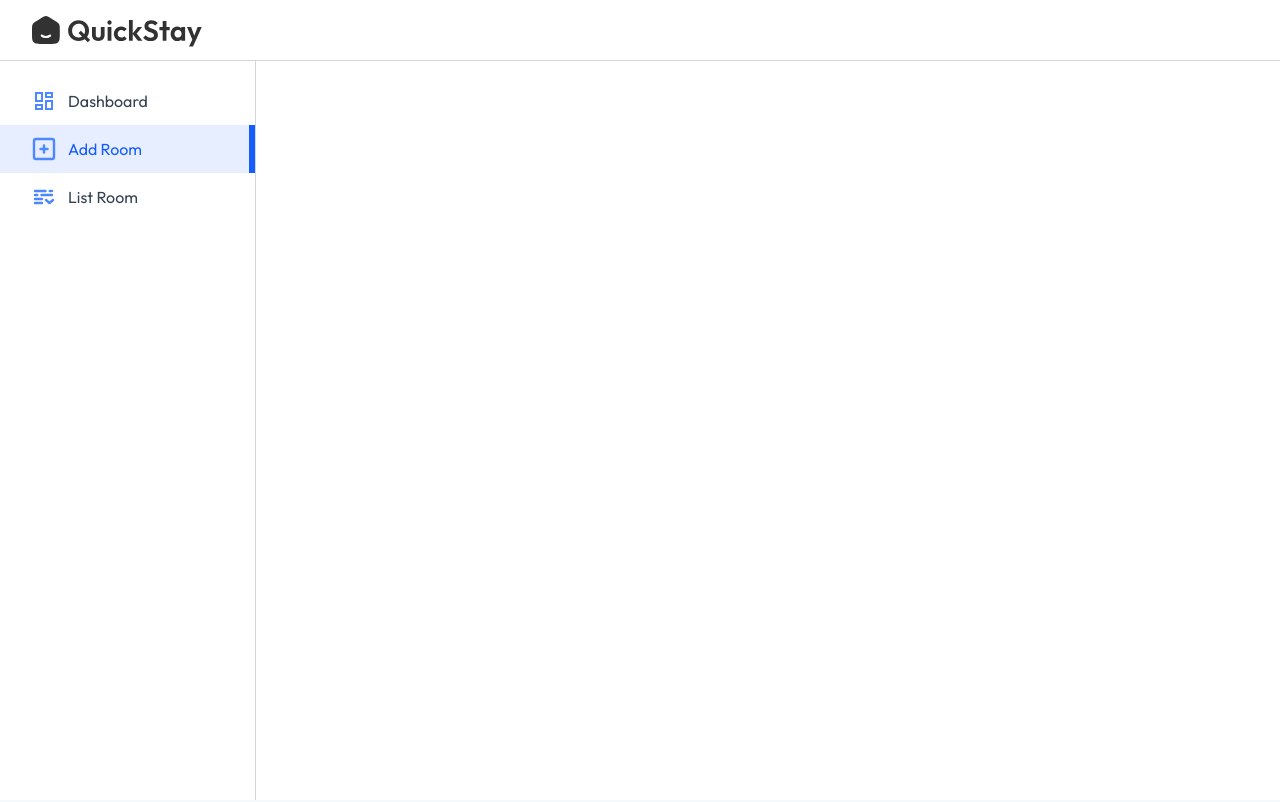
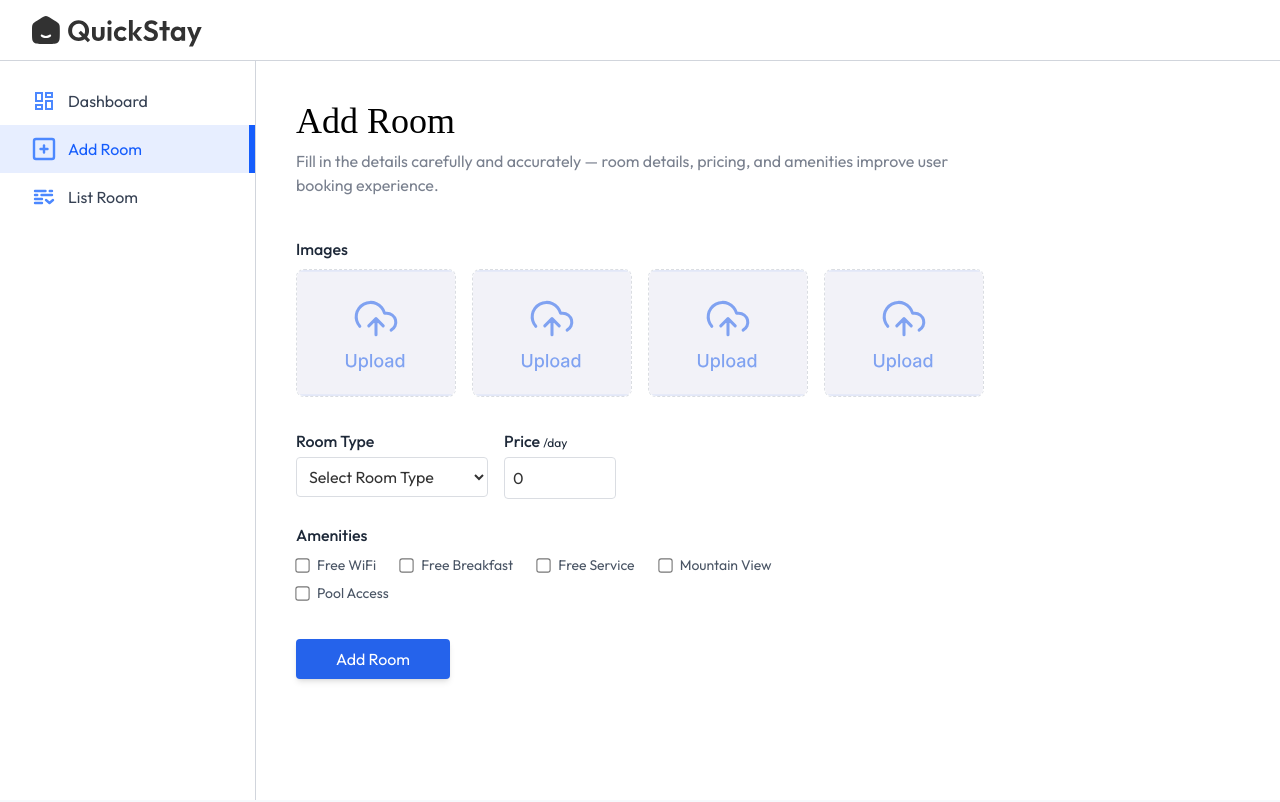
Before and after one commit to rameshwar8767/Mern-Hotel-Booking-Website, a React (Vite) app in the folder frontend/: page /owner/add-room in a window 1280 px wide. Shown: the top 802 px of the page. Built offline with nearby package versions, Linux system fonts and the light colour scheme; no server answers; a web font is replaced by a local one.

Commit message:
Add AddRoom and Dashboard components: implement room addition form with image upload, room type selection, pricing, and amenities; enhance dashboard with summary cards and recent bookings table

```diff
--- a/frontend/src/pages/hotelOwner/AddRoom.jsx
+++ b/frontend/src/pages/hotelOwner/AddRoom.jsx
@@ -1,10 +1,123 @@
-import React from 'react'
+import React, { useState } from 'react'
+import Title from '../../components/Title'
+import { assets } from '../../assets/assets'
 
 const AddRoom = () => {
+  const [images, setImages] = useState({
+    1: null,
+    2: null,
+    3: null,
+    4: null,
+  })
+
+  const [inputs, setInputs] = useState({
+    roomType: '',
+    pricePerDay: 0,
+    amenities: {
+      'Free WiFi': false,
+      'Free Breakfast': false,
+      'Free Service': false,
+      'Mountain View': false,
+      'Pool Access': false,
+    },
+  })
+
   return (
-    <div>
+    <form className="animate-fadeIn transition-all duration-300 ease-in-out">
+      <Title
+        align="left"
+        font="outfit"
+        title="Add Room"
+        subTitle="Fill in the details carefully and accurately — room details, pricing, and amenities improve user booking experience."
+      />
 
-    </div>
+      {/* Upload Area For Images */}
+      <p className="text-gray-800 font-medium mt-10">Images</p>
+      <div className="grid grid-cols-2 sm:flex gap-4 my-2 flex-wrap">
+        {Object.keys(images).map((key) => (
+          <label htmlFor={`roomImage${key}`} key={key} className="cursor-pointer hover:scale-105 transition-transform">
+            <img
+              className="h-32 w-40 object-cover border border-dashed border-gray-300 rounded-lg opacity-80 hover:opacity-100"
+              src={images[key] ? URL.createObjectURL(images[key]) : assets.uploadArea}
+              alt={`room-${key}`}
+            />
+            <input
+              type="file"
+              accept="image/*"
+              id={`roomImage${key}`}
+              hidden
+              onChange={(e) => setImages({ ...images, [key]: e.target.files[0] })}
+            />
+          </label>
+        ))}
+      </div>
+
+      <div className="w-full flex max-sm:flex-col sm:gap-4 mt-4">
+        <div className="flex-1 max-w-48">
+          <p className="text-gray-800 font-medium mt-4">Room Type</p>
+          <select
+            value={inputs.roomType}
+            onChange={(e) => setInputs({ ...inputs, roomType: e.target.value })}
+            className="border border-gray-300 mt-1 rounded p-2 w-full opacity-80 focus:outline-none focus:ring-2 focus:ring-primary transition-all"
+          >
+            <option value="">Select Room Type</option>
+            <option value="Single Bed">Single Bed</option>
+            <option value="Double Bed">Double Bed</option>
+            <option value="Luxury Room">Luxury Room</option>
+            <option value="Family Suite">Family Suite</option>
+          </select>
+        </div>
+
+        <div>
+          <p className="mt-4 text-gray-800 font-medium">
+            Price <span className="text-xs font-normal">/day</span>
+          </p>
+          <input
+            type="number"
+            placeholder="0"
+            min="0"
+            className="border border-gray-300 mt-1 rounded p-2 w-28 opacity-80 focus:outline-none focus:ring-2 focus:ring-primary transition-all"
+            value={inputs.pricePerDay}
+            onChange={(e) =>
+              setInputs({ ...inputs, pricePerDay: parseInt(e.target.value) || 0 })
+            }
+          />
+        </div>
+      </div>
+
+      <p className="text-gray-800 font-medium mt-6">Amenities</p>
+      <div className="flex flex-wrap mt-1 text-gray-600 gap-x-6 max-w-xl">
+        {Object.keys(inputs.amenities).map((amenity, index) => (
+          <div key={index} className="flex items-center space-x-2 my-1">
+            <input
+              type="checkbox"
+              id={`amenities${index + 1}`}
+              checked={inputs.amenities[amenity]}
+              onChange={() =>
+                setInputs({
+                  ...inputs,
+                  amenities: {
+                    ...inputs.amenities,
+                    [amenity]: !inputs.amenities[amenity],
+                  },
+                })
+              }
+              className="accent-primary scale-110"
+            />
+            <label htmlFor={`amenities${index + 1}`} className="cursor-pointer text-sm">
+              {amenity}
+            </label>
+          </div>
+        ))}
+      </div>
+
+      <button
+        type="submit"
+        className="bg-primary hover:bg-opacity-90 text-white px-10 py-2 rounded mt-8 cursor-pointer transition-all duration-200 shadow-md hover:shadow-lg"
+      >
+        Add Room
+      </button>
+    </form>
   )
 }
 
--- a/frontend/src/pages/hotelOwner/Dashboard.jsx
+++ b/frontend/src/pages/hotelOwner/Dashboard.jsx
@@ -1,9 +1,75 @@
-import React from 'react'
+import React, { useState } from 'react'
+import Title from '../../components/Title'
+import { assets, dashboardDummyData } from '../../assets/assets'
 
 const Dashboard = () => {
+  const [dashboardData, setDashboardData] = useState(dashboardDummyData)
+
   return (
-    <div>
+    <div className="animate-fadeIn transition-all duration-300 ease-in-out">
+      <Title
+        align="left"
+        font="outfit"
+        title="Dashboard"
+        subTitle="Monitor your room listings, track bookings, and analyze revenue — all in one place. Stay updated with real-time insights to ensure smooth operations."
+      />
 
+      {/* Summary Cards */}
+      <div className="flex flex-wrap gap-6 my-8">
+        {/* Total Bookings */}
+        <div className="bg-blue-50 border border-blue-100 rounded-lg flex items-center p-4 pr-8 shadow-sm hover:shadow-md transition-all duration-300 w-full sm:w-1/2 md:w-1/3">
+          <img src={assets.totalBookingIcon} alt="Bookings" className="hidden sm:block h-10" />
+          <div className="flex flex-col sm:ml-4 font-medium">
+            <p className="text-blue-500 text-lg">Total Bookings</p>
+            <p className="text-neutral-500 text-base">{dashboardData.totalBookings}</p>
+          </div>
+        </div>
+
+        {/* Total Revenue */}
+        <div className="bg-green-50 border border-green-100 rounded-lg flex items-center p-4 pr-8 shadow-sm hover:shadow-md transition-all duration-300 w-full sm:w-1/2 md:w-1/3">
+          <img src={assets.totalRevenueIcon} alt="Revenue" className="hidden sm:block h-10" />
+          <div className="flex flex-col sm:ml-4 font-medium">
+            <p className="text-green-600 text-lg">Total Revenue</p>
+            <p className="text-neutral-500 text-base">₹ {dashboardData.totalRevenue}</p>
+          </div>
+        </div>
+      </div>
+
+      {/* Recent Bookings */}
+      <h2 className="text-xl text-blue-950/80 font-semibold mb-4">Recent Bookings</h2>
+
+      <div className="w-full max-w-4xl border border-gray-300 rounded-lg max-h-80 overflow-y-auto shadow-sm">
+        <table className="w-full text-sm text-left">
+          <thead className="bg-gray-100 sticky top-0 z-10">
+            <tr>
+              <th className="py-3 px-4 text-gray-800 font-semibold">User Name</th>
+              <th className="py-3 px-4 text-gray-800 font-semibold max-sm:hidden">Room Name</th>
+              <th className="py-3 px-4 text-gray-800 font-semibold text-center">Total Amount</th>
+              <th className="py-3 px-4 text-gray-800 font-semibold text-center">Payment Status</th>
+            </tr>
+          </thead>
+          <tbody>
+            {dashboardData.bookings.map((item, index) => (
+              <tr key={index} className="hover:bg-gray-50 transition-all">
+                <td className="py-3 px-4 text-gray-700 border-t border-gray-200">{item.user.username}</td>
+                <td className="py-3 px-4 text-gray-700 border-t border-gray-200 max-sm:hidden">{item.room.roomType}</td>
+                <td className="py-3 px-4 text-gray-700 border-t border-gray-200 text-center">₹ {item.totalPrice}</td>
+                <td className="py-3 px-4 border-t border-gray-200 text-center">
+                  <span
+                    className={`py-1 px-3 text-xs rounded-full font-medium ${
+                      item.isPaid
+                        ? 'bg-green-100 text-green-700'
+                        : 'bg-yellow-100 text-yellow-700'
+                    }`}
+                  >
+                    {item.isPaid ? 'Completed' : 'Pending'}
+                  </span>
+                </td>
+              </tr>
+            ))}
+          </tbody>
+        </table>
+      </div>
     </div>
   )
 }
```
